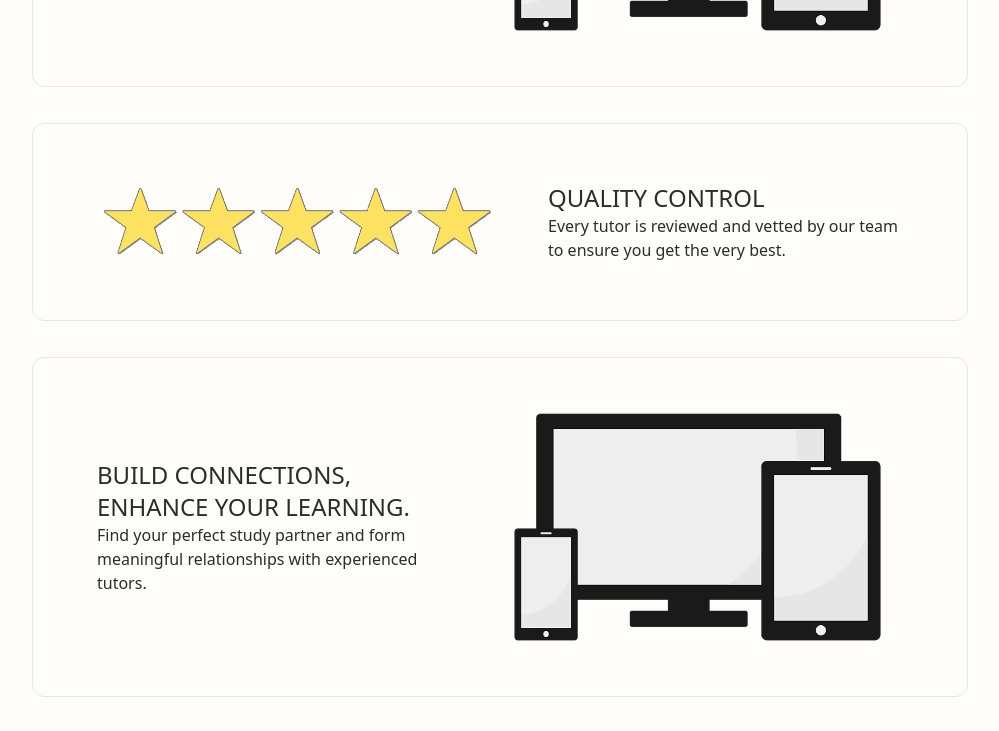
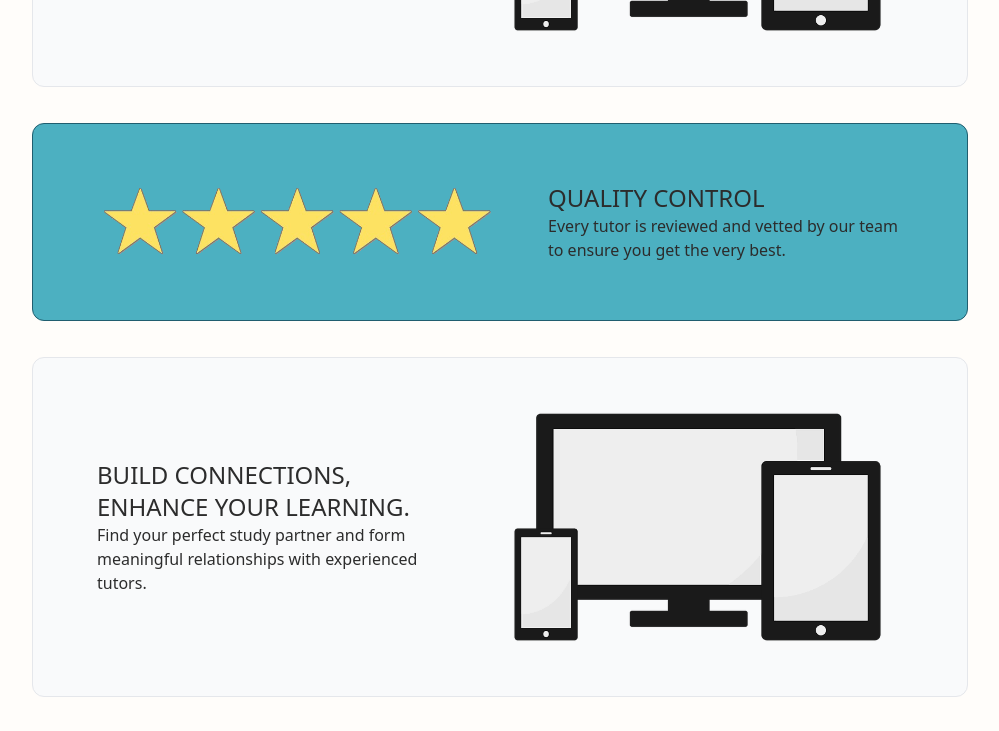
Before and after one commit to tch1001/EduHopeSG, a Next.js app in the folder frontend/: page / in a window 1280 px wide. Shown: the part 1100-1831 px from the top of the page, without its empty margins (140-1139 px from the left). Built offline with nearby package versions, Linux system fonts and the light colour scheme.

Commit message:
fix(landing page): aqua bg not loading when npm run dev

```diff
--- a/frontend/components/head.jsx
+++ b/frontend/components/head.jsx
@@ -10,7 +10,7 @@ export const HeadProperties = ({
     return (
         <Head>
             <link rel="icon" href="/favicon.ico" />
-            <meta charset="UTF-8" />
+            <meta charSet="UTF-8" />
             <meta name="language" content="en-SG" />
             <meta name="viewport" content="width=device-width, initial-scale=1.0" />
 
--- a/frontend/pages/index.js
+++ b/frontend/pages/index.js
@@ -5,9 +5,9 @@ import { useEffect, useState } from "react";
 const BenefitCard = ({ illustration, tagline, description, alternate = false }) => {
     const flexDirection = "flex-col md:flex-row";
     const padding = "sm:w-9/12 p-8 sm:px-16 sm:py-12";
-    const colorStyling = `border border-${alternate ? "dark-aqua" : "gray-200"} bg-${alternate ? "aqua" : "gray-50"}`;
+    const colorStyling =  alternate ? "border-dark-aqua bg-aqua" : "border-gray-200 bg-gray-50";
 
-    let compoundedClassName = `flex gap-12 ${flexDirection} ${padding} ${colorStyling} rounded-xl items-center`;
+    let compoundedClassName = `flex gap-12 ${flexDirection} ${padding} border ${colorStyling} rounded-xl items-center`;
 
 
     return (
```
